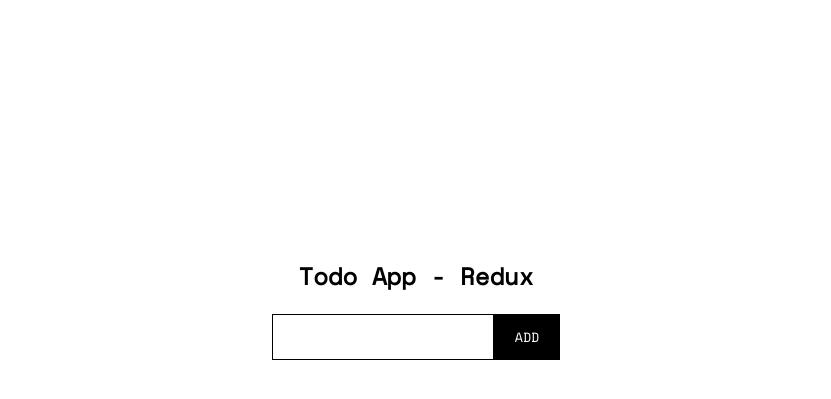
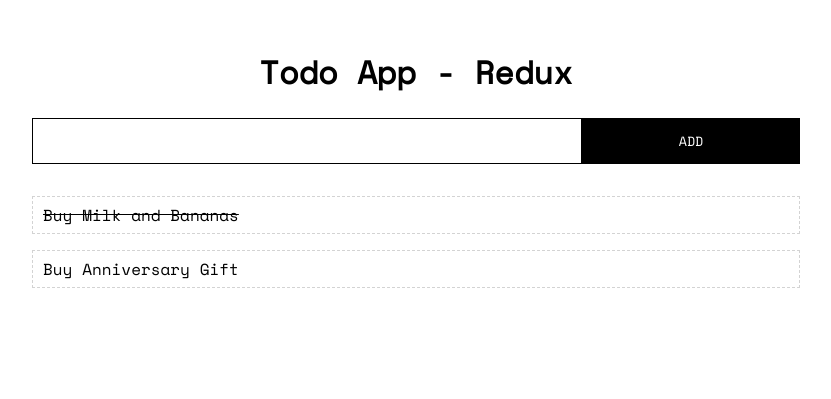
Before and after one commit to PahanPerera/coding-experiments, a React (Create React App) app: page /todo-app-redux in a window 1280 px wide. Shown: the part 101-500 px from the top of the page, without its empty margins (224-1055 px from the left). Built offline with nearby package versions, Linux system fonts and the light colour scheme.

Commit message:
style updates

```diff
--- a/src/index.css
+++ b/src/index.css
@@ -7,3 +7,7 @@ button,
 input {
   font-family: "Space Mono", monospace;
 }
+
+.completed {
+  text-decoration: line-through;
+}
--- a/src/todo-app-redux/Main.js
+++ b/src/todo-app-redux/Main.js
@@ -8,7 +8,7 @@ function TodoAppRedux() {
   return (
     <Provider store={store}>
       <main className={styles.container}>
-        <h2>Todo App - Redux</h2>
+        <h1>Todo App - Redux</h1>
         <AddTodo />
         <TodoList />
       </main>
--- a/src/todo-app-redux/Main.module.css
+++ b/src/todo-app-redux/Main.module.css
@@ -1,9 +1,10 @@
 .container {
-  margin: 0 1rem;
+  margin: 10% 20%;
   display: flex;
   flex-direction: column;
   justify-content: center;
   align-items: center;
-  height: 100vh;
+}
+.container h1 {
   text-align: center;
 }
--- a/src/todo-app-redux/todo-app/AddTodo.module.css
+++ b/src/todo-app-redux/todo-app/AddTodo.module.css
@@ -1,11 +1,14 @@
 .form {
   display: flex;
+  flex-wrap: wrap;
+  width: 100%;
 }
 
 .form input {
   border: 1px solid black;
   padding: 10px;
   font-size: 16px;
+  flex: 3;
 }
 
 .form input:focus {
@@ -19,4 +22,5 @@
   padding: 0px 20px;
   border: 1px solid black;
   cursor: pointer;
+  flex: 1;
 }
--- a/src/todo-app-redux/todo-app/TodoList.js
+++ b/src/todo-app-redux/todo-app/TodoList.js
@@ -1,19 +1,23 @@
 import { useDispatch } from "react-redux";
 import { useSelector } from "react-redux";
-import { markAsCompleted } from "../todo-state/todosSlice";
+import { toggleCompleted } from "../todo-state/todosSlice";
 import styles from "./TodoList.module.css";
 
 function TodoList() {
   const todos = useSelector((state) => state.todos.list);
   const dispatch = useDispatch();
   const handleComplete = (id) => {
-    dispatch(markAsCompleted(id));
+    dispatch(toggleCompleted(id));
   };
   return (
     <div className={styles.list}>
       {todos.map((todo) => (
-        <p key={todo.id} onClick={() => handleComplete(todo.id)}>
-          <span>{todo.status === "COMPLETED" ? "✔️" : "⚪"}</span> {todo.text}
+        <p
+          key={todo.id}
+          onClick={() => handleComplete(todo.id)}
+          className={todo.status.toLowerCase()}
+        >
+          {todo.text}
         </p>
       ))}
     </div>
--- a/src/todo-app-redux/todo-app/TodoList.module.css
+++ b/src/todo-app-redux/todo-app/TodoList.module.css
@@ -1,4 +1,10 @@
+.list {
+  width: 100%;
+  margin-top: 16px;
+}
 .list p {
   text-align: left;
   cursor: pointer;
+  border: 1px dashed lightgray;
+  padding: 6px 10px;
 }
--- a/src/todo-app-redux/todo-state/todosSlice.js
+++ b/src/todo-app-redux/todo-state/todosSlice.js
@@ -3,7 +3,18 @@ import { createSlice } from "@reduxjs/toolkit";
 const todosSlice = createSlice({
   name: "todos",
   initialState: {
-    list: [],
+    list: [
+      {
+        id: 1,
+        text: "Buy Milk and Bananas",
+        status: "COMPLETED",
+      },
+      {
+        id: 2,
+        text: "Buy Anniversary Gift",
+        status: "PENDING",
+      },
+    ],
   },
   reducers: {
     addTodo(state, { payload }) {
@@ -13,11 +24,14 @@ const todosSlice = createSlice({
         status: "PENDING",
       });
     },
-    markAsCompleted(state, { payload }) {
-      state.list.find((todo) => todo.id === payload).status = "COMPLETED";
+    toggleCompleted(state, { payload }) {
+      let todo = state.list.find((todo) => todo.id === payload);
+      todo.status === "COMPLETED"
+        ? (todo.status = "PENDING")
+        : (todo.status = "COMPLETED");
     },
   },
 });
 
-export const { addTodo, markAsCompleted } = todosSlice.actions;
+export const { addTodo, toggleCompleted } = todosSlice.actions;
 export default todosSlice.reducer;
```
